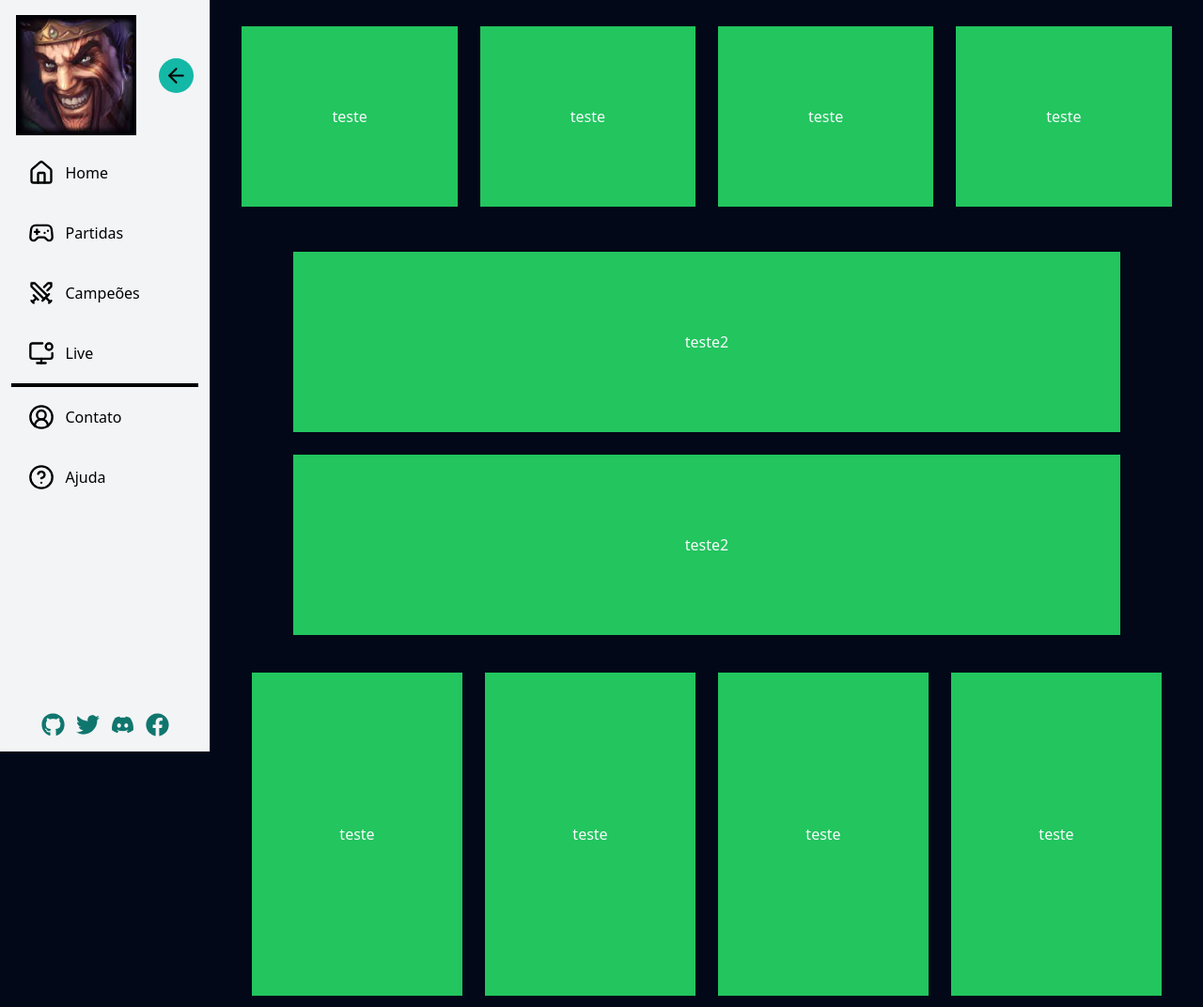
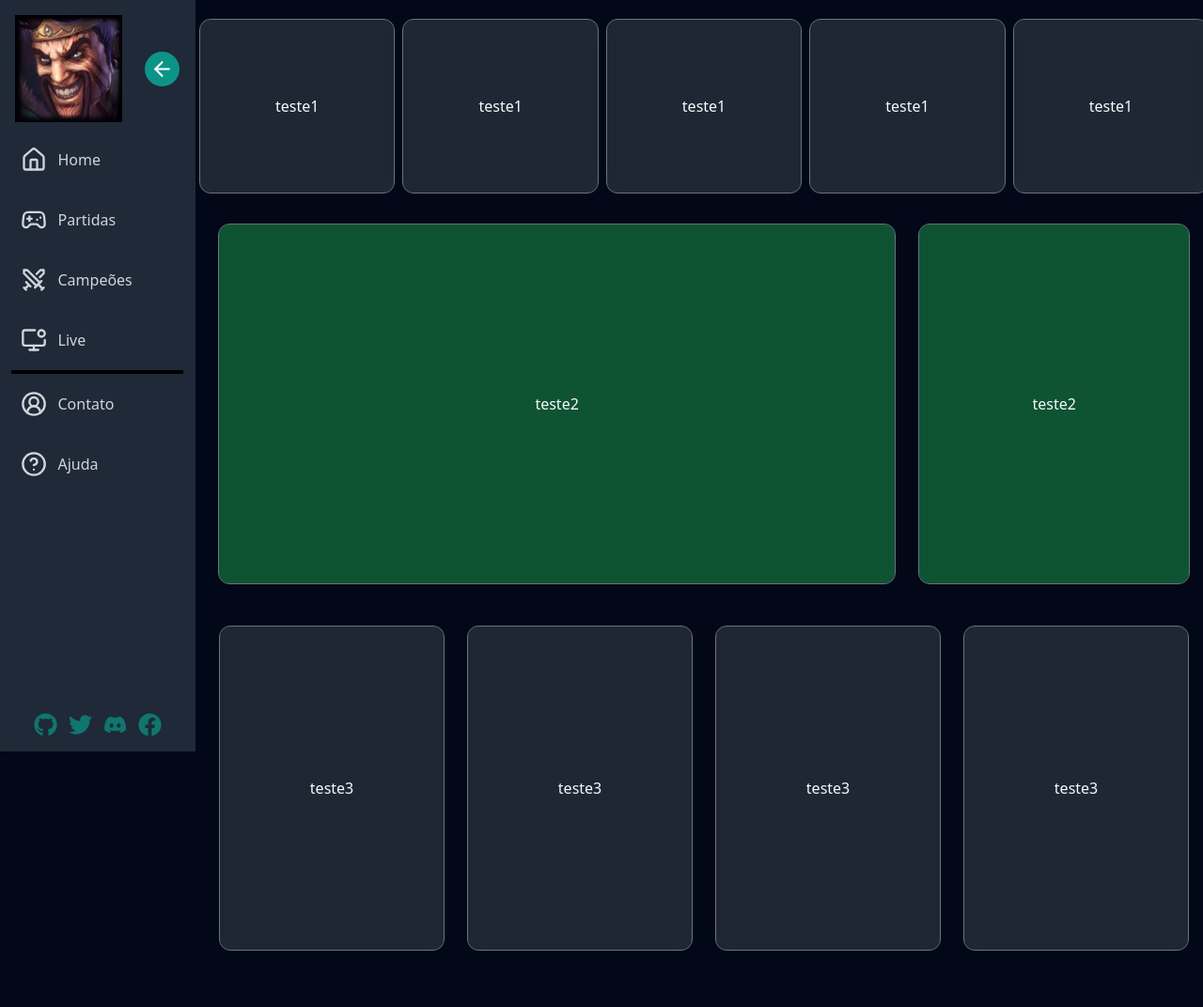
Before and after one commit to GustavoSoldan/frontend-lod-react, a React (Vite) app: page /dashboard in a window 1280 px wide. Shown: the whole page at 94% size. After the commit the page ends 1024 px from the top, so only its background shows below. Built offline with nearby package versions, Linux system fonts and the light colour scheme.

Commit message:
aplicação de Glassmorfism no dashboard com ajustes visuais na barra lateral

```diff
--- a/src/components/SideBar.tsx
+++ b/src/components/SideBar.tsx
@@ -20,7 +20,7 @@ export default function SideBar({ children }: SideBarProps) {
     <>
       <aside className="h-screen">
         <nav
-          className={`flex h-full flex-col border-r bg-gray-100 shadow-sm transition-all ${expanded ? 'w-56' : 'w-16'}`}
+          className={`flex h-full flex-col border-r bg-gray-800 shadow-sm transition-all ${expanded ? 'w-52' : 'w-16'}`}
         >
           <div className="flex items-center justify-center p-4 pb-2">
             <img
@@ -30,12 +30,12 @@ export default function SideBar({ children }: SideBarProps) {
             />
             <button
               onClick={() => setExpanded((curr) => !curr)}
-              className={`rounded-full bg-teal-500 p-1.5 hover:bg-teal-400 ${expanded ? 'ml-6' : 'ml-0'}`}
+              className={`rounded-full bg-teal-600 p-1.5 hover:bg-teal-700 ${expanded ? 'ml-6' : 'ml-0'}`}
             >
               {expanded ? (
-                <ArrowLeft color="#000000" size={25} />
+                <ArrowLeft color="#fff" size={25} />
               ) : (
-                <ArrowRight color="#000000" size={25} />
+                <ArrowRight color="#fff" size={25} />
               )}
             </button>
           </div>
@@ -52,22 +52,22 @@ export default function SideBar({ children }: SideBarProps) {
             <FaGithub
               color="rgb(15 118 110)"
               size={25}
-              className="cursor-pointer hover:fill-black"
+              className="cursor-pointer hover:fill-gray-300"
             />
             <FaTwitter
               color="rgb(15 118 110)"
               size={25}
-              className="cursor-pointer hover:fill-black"
+              className="cursor-pointer hover:fill-gray-300"
             />
             <FaDiscord
               color="rgb(15 118 110)"
               size={25}
-              className="cursor-pointer hover:fill-black"
+              className="cursor-pointer hover:fill-gray-300"
             />
             <FaFacebook
               color="rgb(15 118 110)"
               size={25}
-              className="cursor-pointer hover:fill-black"
+              className="cursor-pointer hover:fill-gray-300"
             />
           </div>
         </nav>
@@ -102,18 +102,18 @@ export function SideBarItem({
       <Link to={url}>
         <li
           className={`group relative my-2 flex cursor-pointer items-center rounded-full
-        px-3 py-2 font-medium transition-colors hover:bg-teal-400 ${expanded ? 'w-full' : 'w-12'}`}
+        px-3 py-2 font-medium transition-colors hover:bg-teal-700 ${expanded ? 'w-full' : 'w-12'}`}
         >
           {icon}
           <span
-            className={`overflow-hidden transition-all ${expanded ? 'ml-2 w-32 p-1 text-black' : 'w-0'}`}
+            className={`overflow-hidden transition-all ${expanded ? 'ml-2 w-32 p-1 text-gray-300' : 'w-0'}`}
           >
             {text}
           </span>
 
           {!expanded && (
             <div
-              className={`invisible absolute left-full ml-6 translate-x-3 rounded-full bg-teal-500 px-3 py-2 text-base text-black opacity-20 transition-all group-hover:visible group-hover:translate-x-0 group-hover:opacity-100`}
+              className={`invisible absolute left-full z-10 ml-6 translate-x-3 rounded-full bg-teal-700 px-3 py-2 text-base text-gray-300 opacity-20 transition-all group-hover:visible group-hover:translate-x-0 group-hover:opacity-100`}
             >
               {text}
             </div>
--- a/src/pages/app/dashboard.tsx
+++ b/src/pages/app/dashboard.tsx
@@ -17,74 +17,124 @@ export function Dashboard() {
       <div className="flex flex-row">
         <SideBar>
           <SideBarItem
-            icon={<Home color="#000" size={28} />}
+            icon={<Home color="rgb(209 213 219)" size={28} />}
             text="Home"
             url="/"
           />
           <SideBarItem
-            icon={<Gamepad2 color="#000" size={28} />}
+            icon={<Gamepad2 color="rgb(209 213 219)" size={28} />}
             text="Partidas"
             url=""
           />
           <SideBarItem
-            icon={<Swords color="#000" size={28} />}
+            icon={<Swords color="rgb(209 213 219)" size={28} />}
             text="Campeões"
             url="https://www.leagueoflegends.com/pt-br/champions/"
           />
           <SideBarItem
-            icon={<MonitorDot color="#000" size={28} />}
+            icon={<MonitorDot color="rgb(209 213 219)" size={28} />}
             text="Live"
             url="https://lolesports.com/"
           />
           <hr className="w-full border-2 border-black" />
           <SideBarItem
-            icon={<CircleUserRound color="#000" size={28} />}
+            icon={<CircleUserRound color="rgb(209 213 219)" size={28} />}
             text="Contato"
             url="/contato"
           />
           <SideBarItem
-            icon={<CircleHelp color="#000" size={28} />}
+            icon={<CircleHelp color="rgb(209 213 219)" size={28} />}
             text="Ajuda"
             url="/ajuda"
           />
         </SideBar>
+
         <div className="mt-4 flex h-full w-full flex-col items-center">
           <div className="flex flex-row items-center justify-center">
-            <div className="m-3 flex h-16 items-center justify-center bg-green-500 p-24">
-              teste
+            <div
+              className="m-1 flex h-16 h-full w-full items-center justify-center
+              rounded-xl border border-gray-500 bg-gray-600 bg-opacity-40 bg-clip-padding
+              p-20 backdrop-blur-lg backdrop-filter"
+            >
+              teste1
             </div>
-            <div className="m-3 flex h-16 items-center justify-center bg-green-500 p-24">
-              teste
+            <div
+              className="m-1 flex h-16 h-full w-full items-center justify-center
+              rounded-xl border border-gray-500 bg-gray-600 bg-opacity-40 bg-clip-padding
+              p-20 backdrop-blur-lg backdrop-filter"
+            >
+              teste1
             </div>
-            <div className="m-3 flex h-16 items-center justify-center bg-green-500 p-24">
-              teste
+            <div
+              className="m-1 flex h-16 h-full w-full items-center justify-center
+              rounded-xl border border-gray-500 bg-gray-600 bg-opacity-40 bg-clip-padding
+              p-20 backdrop-blur-lg backdrop-filter"
+            >
+              teste1
             </div>
-            <div className="m-3 flex h-16 items-center justify-center bg-green-500 p-24">
-              teste
+            <div
+              className="m-1 flex h-16 h-full w-full items-center justify-center
+              rounded-xl border border-gray-500 bg-gray-600 bg-opacity-40 bg-clip-padding
+              p-20 backdrop-blur-lg backdrop-filter"
+            >
+              teste1
+            </div>
+            <div
+              className="m-1 flex h-16 h-full w-full items-center justify-center
+              rounded-xl border border-gray-500 bg-gray-600 bg-opacity-40 bg-clip-padding
+              p-20 backdrop-blur-lg backdrop-filter"
+            >
+              teste1
             </div>
           </div>
 
-          <div className="mt-6 flex w-full flex-col items-center justify-items-start">
-            <div className="m-3 flex h-48 w-5/6 items-center justify-center bg-green-500 p-16">
-              teste2
+          <div className="mt-1 flex h-full w-full flex-row items-center justify-center">
+            <div className="flex w-full flex-col">
+              <div
+                className="w-6/6 ml-6 flex h-96 items-center justify-center rounded-xl border
+                border-gray-500 bg-gray-600 bg-green-500 bg-opacity-40 bg-clip-padding p-14
+                backdrop-blur-lg backdrop-filter"
+              >
+                teste2
+              </div>
             </div>
-            <div className="m-3 flex h-48 w-5/6 items-center justify-center bg-green-500 p-16">
+            <div
+              className="m-6 flex h-96 w-2/6 items-center justify-center rounded-xl border
+              border-gray-500 bg-gray-600 bg-green-500 bg-opacity-40 bg-clip-padding p-16
+              backdrop-blur-lg backdrop-filter"
+            >
               teste2
             </div>
           </div>
 
-          <div className="mt-4 flex flex-row items-center justify-center">
-            <div className="m-3 flex w-56 items-center justify-center bg-green-500 py-40">
-              teste
+          <div className="mt-2 flex flex-row items-center justify-center">
+            <div
+              className="m-3 flex w-60 items-center justify-center rounded-xl border
+              border-gray-500 bg-gray-600 bg-opacity-40 bg-clip-padding
+              py-40 backdrop-blur-lg backdrop-filter"
+            >
+              teste3
             </div>
-            <div className="m-3 flex w-56 items-center justify-center bg-green-500 py-40">
-              teste
+            <div
+              className="m-3 flex w-60 items-center justify-center rounded-xl border
+              border-gray-500 bg-gray-600 bg-opacity-40 bg-clip-padding
+              py-40 backdrop-blur-lg backdrop-filter"
+            >
+              teste3
             </div>
-            <div className="m-3 flex w-56 items-center justify-center bg-green-500 py-40">
-              teste
+            <div
+              className="m-3 flex w-60 items-center justify-center rounded-xl border
+              border-gray-500 bg-gray-600 bg-opacity-40 bg-clip-padding
+              py-40 backdrop-blur-lg backdrop-filter"
+            >
+              teste3
             </div>
-            <div className="m-3 flex w-56 items-center justify-center bg-green-500 py-40">
-              teste
+            <div
+              className="m-3 flex w-60 items-center justify-center rounded-xl border
+              border-gray-500 bg-gray-600 bg-opacity-40 bg-clip-padding
+              py-40 backdrop-blur-lg backdrop-filter"
+            >
+              teste3
             </div>
           </div>
         </div>
```
